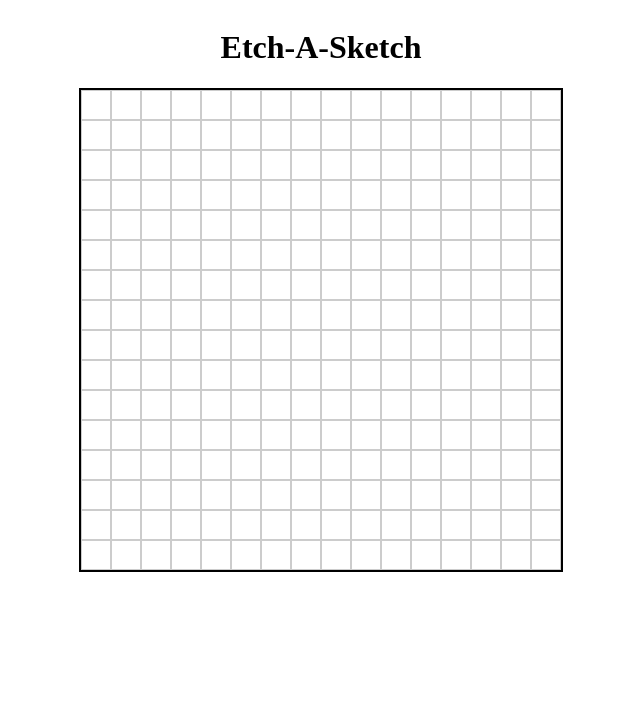
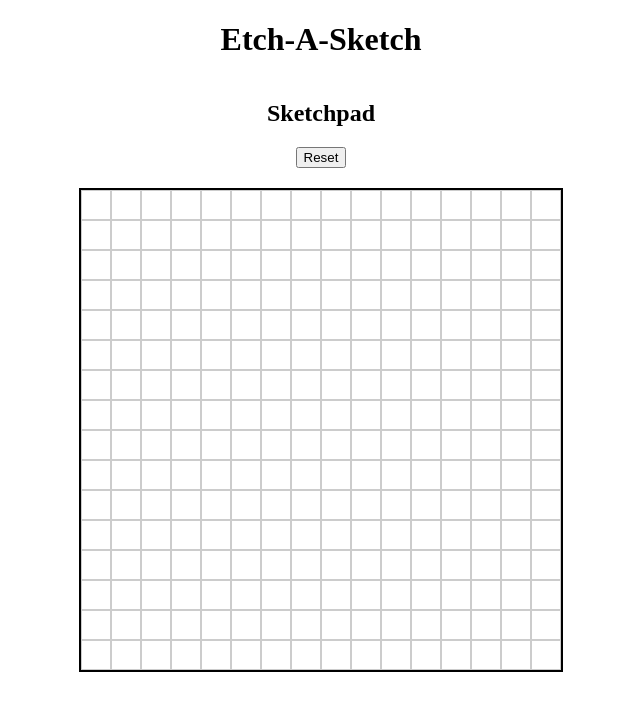
Before and after one commit to Bignono943/Sketchpad, a plain HTML site: page index.html in a window 1280 px wide. Shown: the whole page, without its empty margins (319-959 px from the left). Drawn offline with Linux system fonts and the light colour scheme.

Commit message:
Ajout d'un bouton reset pour effacer les couleurs

```diff
--- a/index.html
+++ b/index.html
@@ -8,7 +8,14 @@
 </head>
 <body>
 
-    <h1>Etch-A-Sketch</h1>
+
+    <div class = "head">
+
+        <h1>Etch-A-Sketch</h1>
+        <h2>Sketchpad</h2>
+        <button id="reset">Reset</button>
+
+    </div>
 
     <div class ="container">
 
--- a/script.js
+++ b/script.js
@@ -1,4 +1,7 @@
 const container = document.querySelector(".container");
+const head = document.querySelector(".head");
+
+
 
 
 let tailleGrille = 16;
@@ -28,4 +31,15 @@ square.addEventListener("mousemove", (e) => {
 })
 });
 
+const reset = document.getElementById("reset");
+
+const resetButton = document.getElementById("reset");
+resetButton.addEventListener("click", () => {
+  document.querySelectorAll(".square").forEach((square) => {
+    square.style.backgroundColor = "white";
+  });
+});
+
+
+
 console.log(couleurRandom());
--- a/style.css
+++ b/style.css
@@ -4,7 +4,19 @@ body {
     justify-content: center;
     align-items: center;
     flex-direction: column;
+    margin: auto;
 }
+
+.head {
+
+    display: flex;
+    justify-content: center;
+    align-items: center;
+    flex-direction: column;
+
+
+}
+
 
 .container {
 
@@ -13,6 +25,7 @@ body {
     border: 2px solid black;
     width: 480px;
     height: 480 px;
+    margin-top: 20px;
 
 }
 
```
